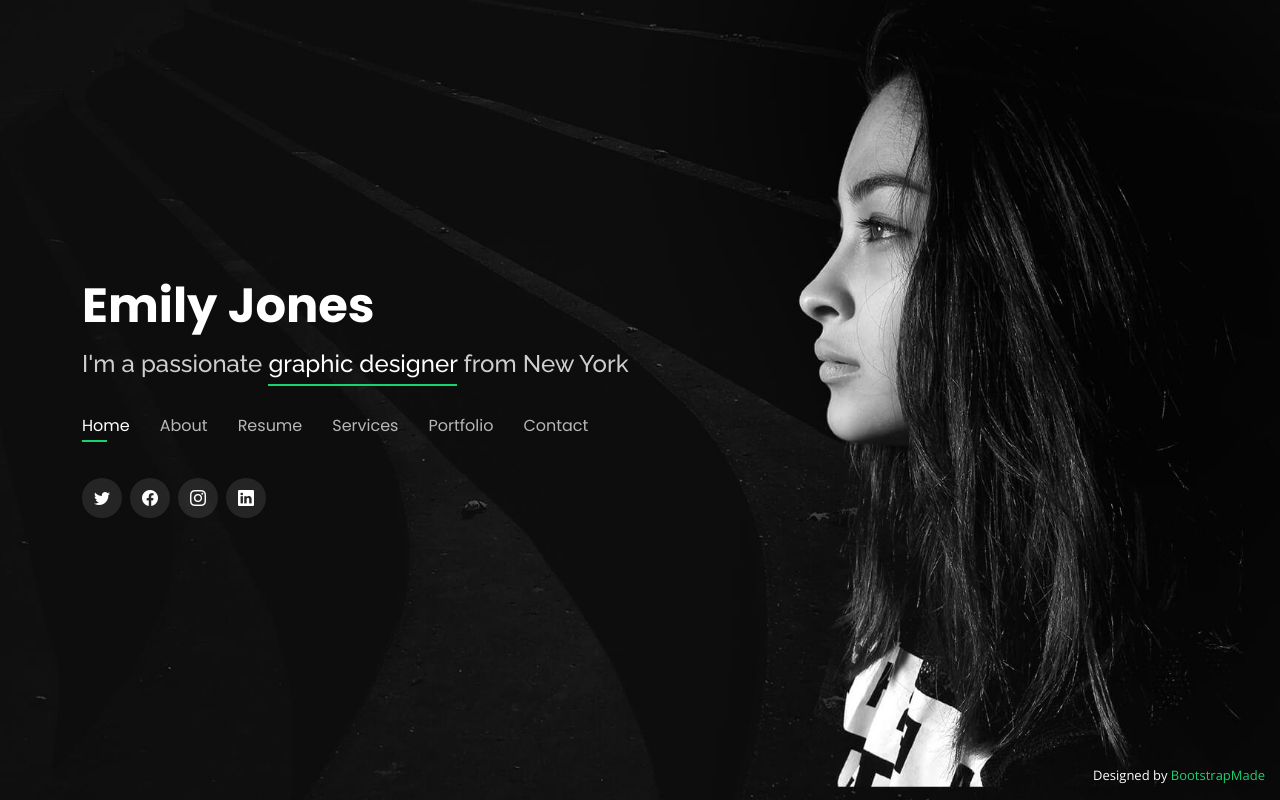
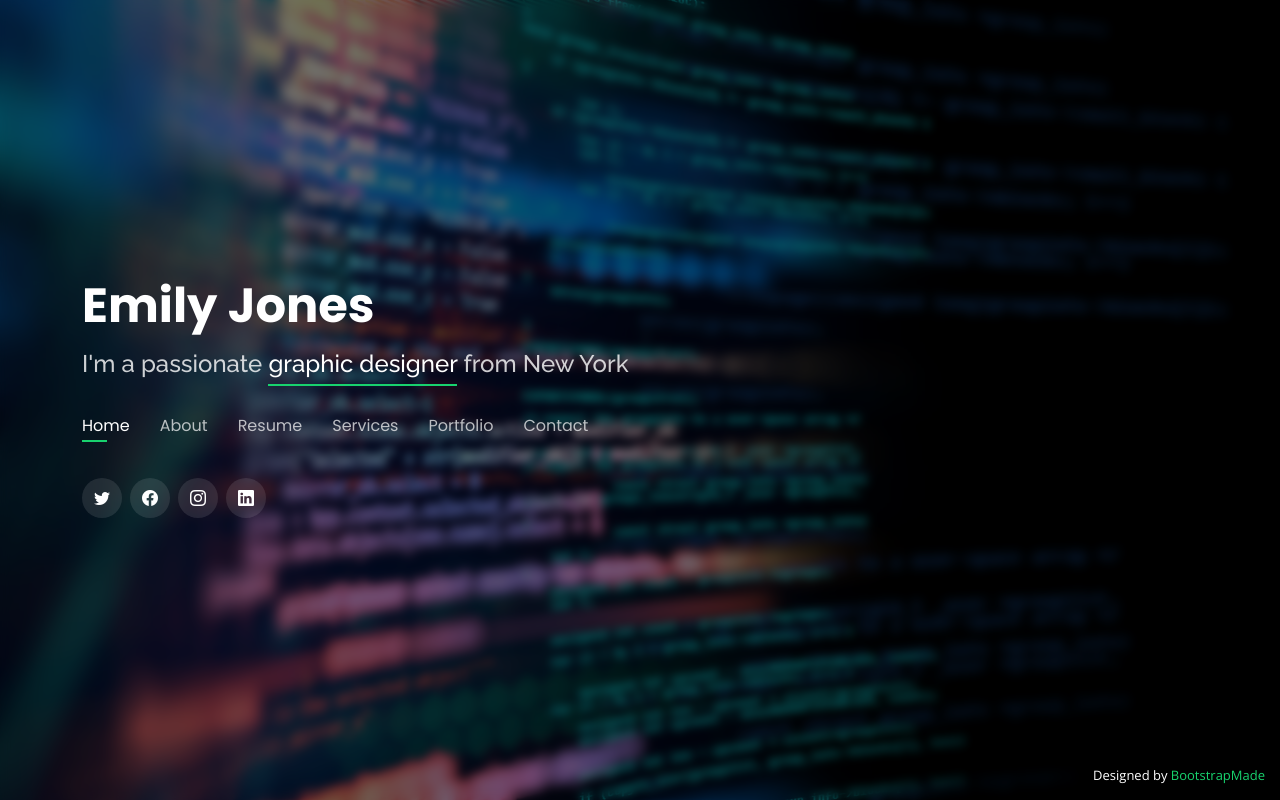
Before and after one commit to gladiator0428/gladiator, a plain HTML site: page index.html in a window 1280 px wide. Drawn offline with nearby package versions, Linux system fonts and the light colour scheme.

Commit message:
update: home background

```diff
--- a/assets/css/style.css
+++ b/assets/css/style.css
@@ -20,13 +20,24 @@ body {
 body::before {
   content: "";
   position: fixed;
-  background: #040404 url("../img/bg.jpg") top right no-repeat;
+  background: #040404 url("../img/bg.jpeg") center center no-repeat;
   background-size: cover;
   left: 0;
   right: 0;
   top: 0;
   height: 100vh;
   z-index: -1;
+}
+
+body::after {
+  content: "";
+  background-color: #00000090;
+  backdrop-filter: blur(5px);
+  position: fixed;
+  right: 0;
+  left: 0;
+  top: 0;
+  bottom: 0;
 }
 
 @media (min-width: 1024px) {
@@ -210,7 +221,7 @@ h6 {
   position: relative;
 }
 
-.navbar li+li {
+.navbar li + li {
   margin-left: 30px;
 }
 
@@ -249,7 +260,7 @@ h6 {
 }
 
 .navbar a:hover:before,
-.navbar li:hover>a:before,
+.navbar li:hover > a:before,
 .navbar .active:before {
   visibility: visible;
   width: 25px;
@@ -258,7 +269,7 @@ h6 {
 .navbar a:hover,
 .navbar .active,
 .navbar .active:focus,
-.navbar li:hover>a {
+.navbar li:hover > a {
   color: #fff;
 }
 
@@ -323,7 +334,7 @@ h6 {
   padding: 12px 20px;
 }
 
-.navbar-mobile li+li {
+.navbar-mobile li + li {
   margin: 0;
 }
 
@@ -964,7 +975,7 @@ section .container {
   font-size: 15px;
 }
 
-.portfolio-details .portfolio-info ul li+li {
+.portfolio-details .portfolio-info ul li + li {
   margin-top: 10px;
 }
 
@@ -1061,7 +1072,7 @@ section .container {
   font-weight: 600;
 }
 
-.contact .php-email-form .error-message br+br {
+.contact .php-email-form .error-message br + br {
   margin-top: 25px;
 }
 
@@ -1129,7 +1140,7 @@ section .container {
   padding: 12px 15px;
 }
 
-.contact .php-email-form button[type=submit] {
+.contact .php-email-form button[type="submit"] {
   background: #18d26e;
   border: 0;
   padding: 10px 30px;
@@ -1138,7 +1149,7 @@ section .container {
   border-radius: 4px;
 }
 
-.contact .php-email-form button[type=submit]:hover {
+.contact .php-email-form button[type="submit"]:hover {
   background: #15bb62;
 }
 
```
Also changed, not shown: assets/img/bg-1.jpg (renamed from assets/img/bg.jpg), assets/img/bg.jpeg (added).
